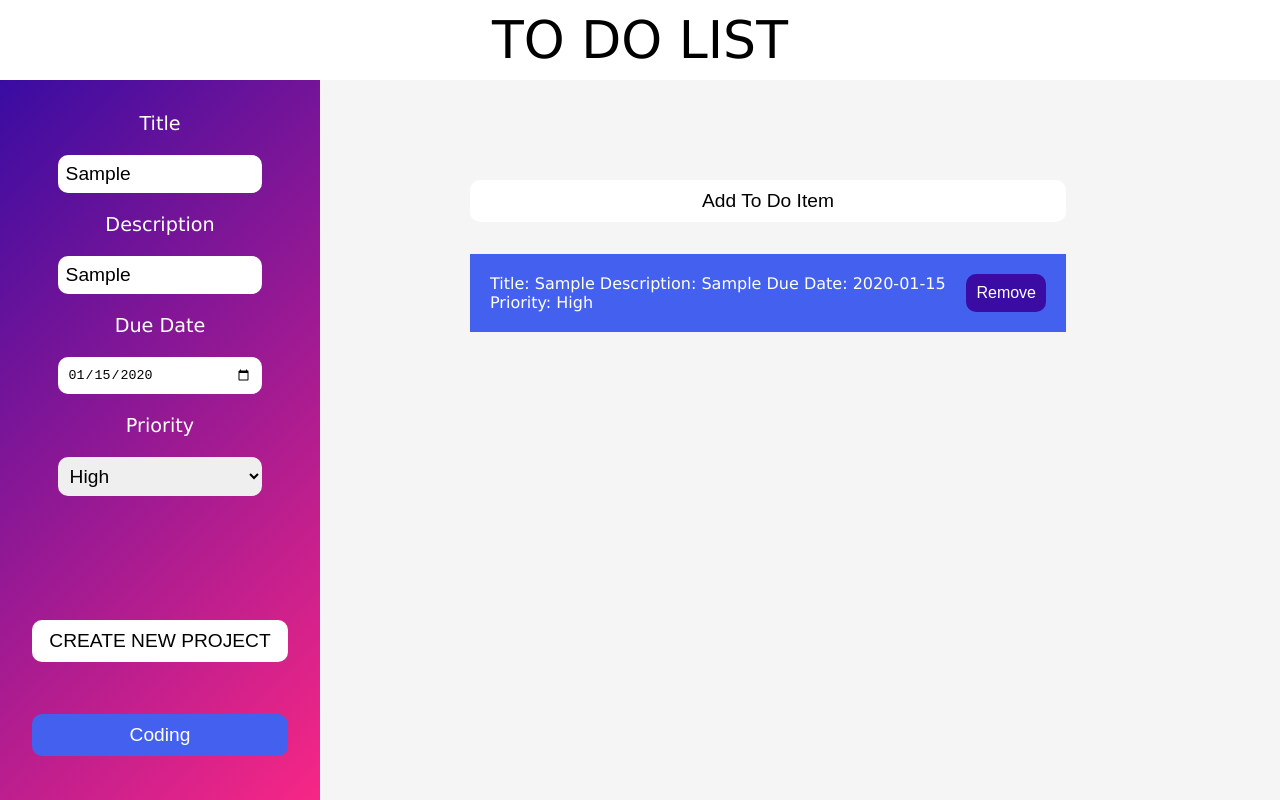
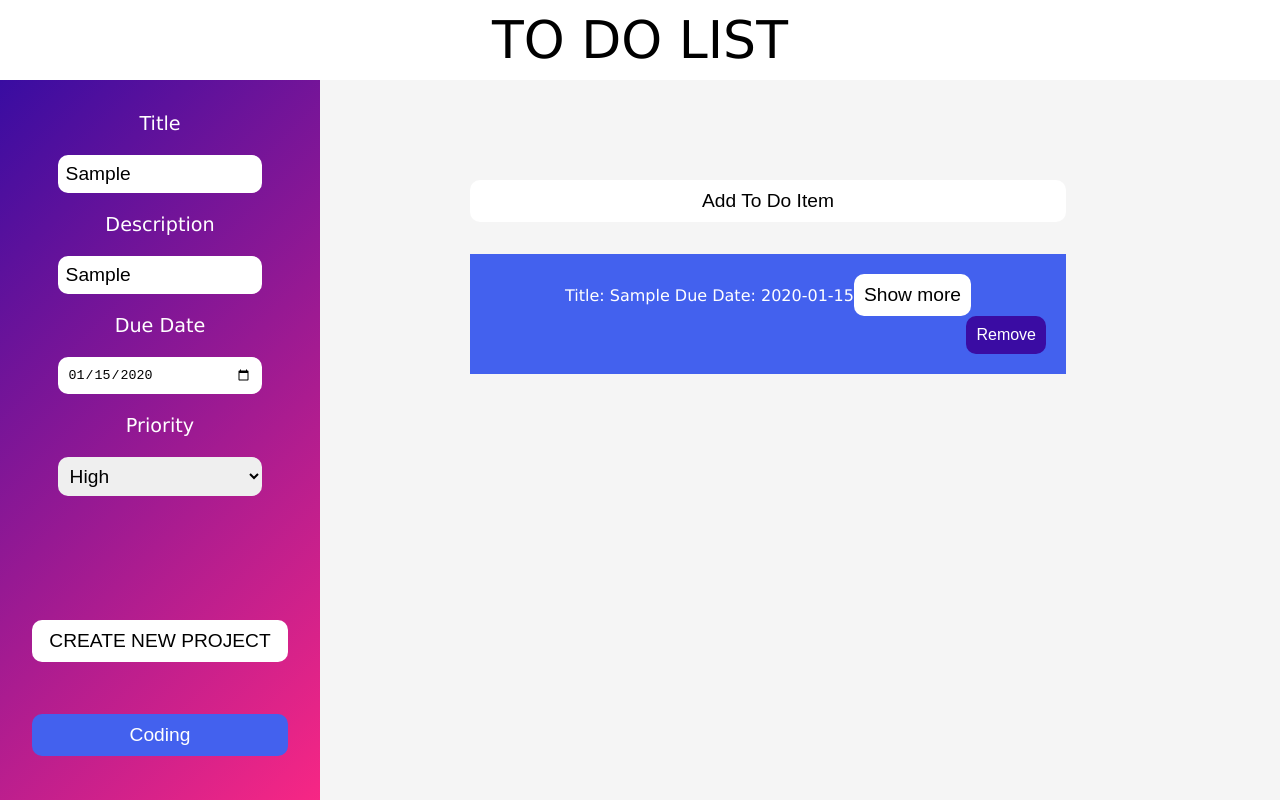
Before and after one commit to jackcasstlesjones/todo-list, a website built with webpack: page dist/index.html in a window 1280 px wide. Both pictures are taken after typing "Sample", "Sample", "2020-01-15" into the empty fields and a click on the button "Add To Do Item". Built offline with nearby package versions, Linux system fonts and the light colour scheme.

Commit message:
add show/hide button for to do cards

```diff
--- a/src/dom-module.js
+++ b/src/dom-module.js
@@ -17,13 +17,6 @@ const bigProjectsContainer = document.getElementById("projects-container");
 const createProjectBtn = document.getElementById("create-project");
 
 const projectHeader = document.getElementById("project-header");
-
-// Create a ToDo Element
-function createToDoElement() {
-  const newTodo = document.createElement("p");
-  content.appendChild(newTodo);
-  return newTodo;
-}
 
 ///////// Get user inputs /////////
 function getUserTitle() {
@@ -48,11 +41,30 @@ function renderProjectHeader(projectName) {
   contentDiv.prepend(projectHeader);
 }
 
+// Create a ToDo Element
+function createToDoElement() {
+  const newTodo = document.createElement("p");
+  content.appendChild(newTodo);
+  return newTodo;
+}
+
+function createDiv(element) {
+  const newDiv = document.createElement("div");
+  element.appendChild(newDiv);
+  return newDiv;
+}
+
 function renderProjectAddBtn() {
   const addButton = document.createElement("button");
   addButton.textContent = "Add To Do Item";
   contentDiv.appendChild(addButton);
   return addButton;
+}
+
+function showButtonFunction(button, element) {
+  button.addEventListener("click", function () {
+    element.classList.toggle("hide");
+  });
 }
 
 // Render individual project inside content Div
@@ -69,7 +81,15 @@ function renderProject(projectArray) {
   projectArray.forEach(function (arrayElement) {
     const newToDoElement = createToDoElement();
     newToDoElement.classList.add("to-do-card");
-    newToDoElement.textContent = `Title: ${arrayElement.title} Description: ${arrayElement.description} Due Date: ${arrayElement.dueDate} Priority: ${arrayElement.priority}`;
+    const topDiv = createDiv(newToDoElement);
+    const bottomDiv = createDiv(newToDoElement);
+    const showButton = document.createElement("button");
+    showButton.textContent = "Show more";
+    showButtonFunction(showButton, bottomDiv);
+    topDiv.textContent = `Title: ${arrayElement.title} Due Date: ${arrayElement.dueDate}`;
+    topDiv.appendChild(showButton);
+    bottomDiv.textContent = `Description: ${arrayElement.description} Priority: ${arrayElement.priority}`;
+    bottomDiv.classList.add("hide");
     const removeBtn = createRemoveButton(newToDoElement);
     newToDoElement.dataset.index = projectArray.indexOf(arrayElement);
     addRemoveFunction(removeBtn, newToDoElement.dataset.index, projectArray);
--- a/src/style.css
+++ b/src/style.css
@@ -189,6 +189,16 @@ button {
   justify-content: center;
   align-items: center;
   color: white;
+  display: flex;
+  flex-direction: column;
+}
+
+.hide {
+  display: none;
+}
+
+.show {
+  display: block;
 }
 
 ul {
```
Also changed, not shown: dist/main.js.
